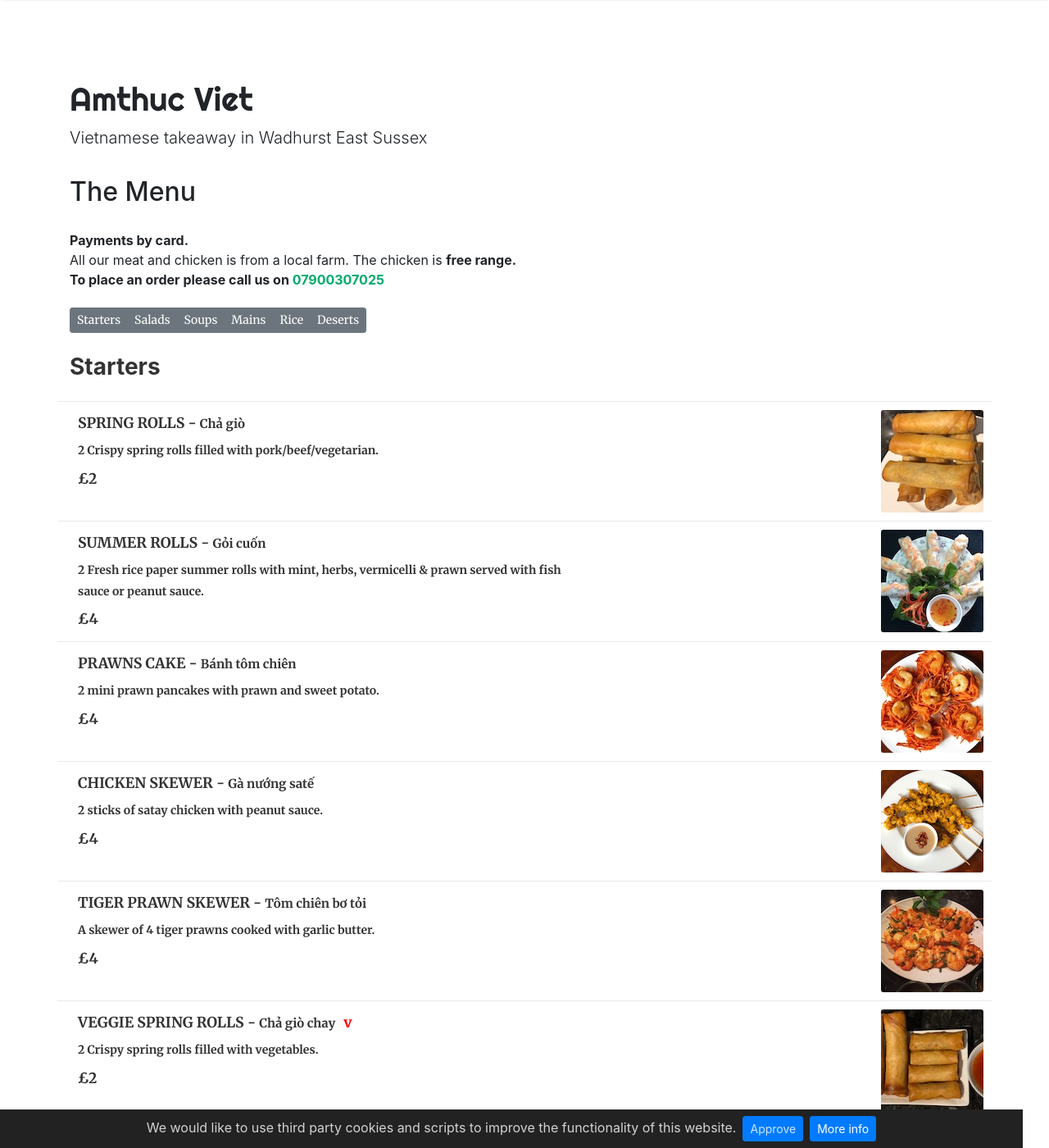
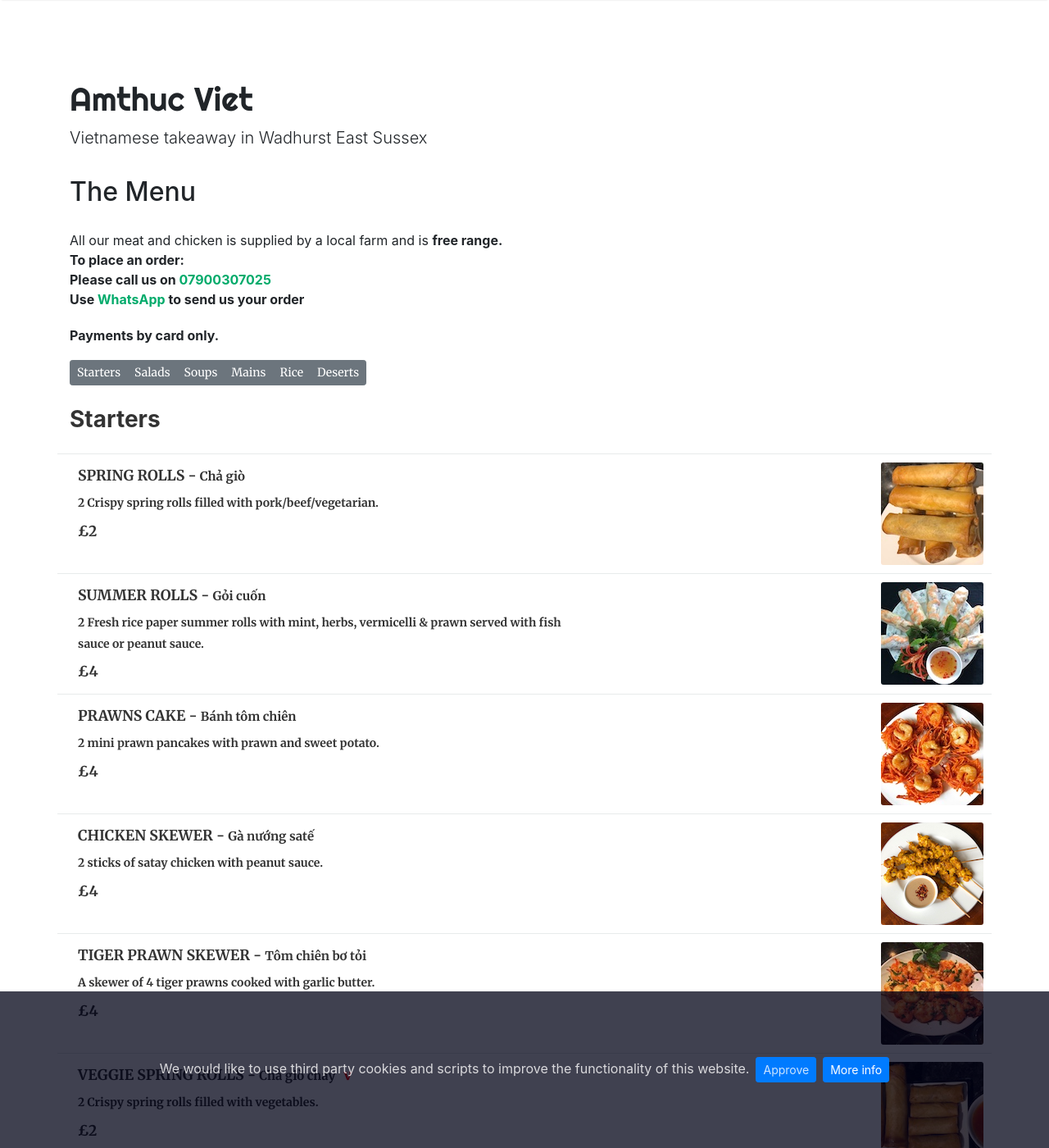
Before and after one commit to sela/amthuc-viet, a Jekyll site: the page built from _pages/menu.html, in a window 1280 px wide and 1400 px high. Shown: the whole window at 82% size. Built offline with Jekyll 4.4.1, drawn with Linux system fonts in a browser that asks for light colours; nearby versions of some CDN libraries; comment, search, counter and statistics services are not loaded.

Commit message:
improvments

```diff
--- a/_includes/cookie-consent.html
+++ b/_includes/cookie-consent.html
@@ -1,5 +1,5 @@
 <style>
-    #cookie-notice {padding: 0.5rem 1rem; display: none; text-align: center; position: fixed; bottom: 0; width: calc(100% - 2rem); background: #222; color: rgba(255,255,255,0.8);}
+    #cookie-notice {padding: 5rem 1rem; display: none; text-align: center; position: fixed; bottom: 0; width: 100%; background: rgba(0, 2, 22, 0.75); color: rgba(255,255,255,0.8);}
     #cookie-notice a {display: inline-block; cursor: pointer; margin-left: 0.5rem;}
     @media (max-width: 767px) {
         #cookie-notice span {display: block; padding-top: 3px; margin-bottom: 1rem;}
--- a/_pages/menu.html
+++ b/_pages/menu.html
@@ -7,10 +7,14 @@
 {% assign temp = site.data.amthuc_viet_menu | group_by: 'category' %}
 <section>
     <h2 style="padding-bottom: 20px">The Menu</h2>
-    <div><b>Payments by card.</b></div>
-    <div>All our meat and chicken is from a local farm. The chicken is <b>free range.</b></div>
+    <div>All our meat and chicken is supplied by a local farm and is <b>free range.</b></div>
 
-    <div style="padding-bottom: 20px;"><b>To place an order please call us on&nbsp;<a href="tel:+447900307025">07900307025</a></b></div>
+    <div style="padding-bottom: 20px;"><b>To place an order:</b><br/>
+        <b>Please call us on&nbsp;<a href="tel:+447900307025">07900307025</a></b><br/>
+        <b>Use <a href="https://wa.me/c/447900307025">WhatsApp</a> to send us your order</b></div>
+    <div><b>Payments by card only.</b></div>
+    <p/>
+
 
     <div class="article-post">
         <div class="btn-group btn-group-sm" role="group">
--- a/index.html
+++ b/index.html
@@ -15,7 +15,6 @@
         <div class="col-md-8 pr-4">
             <p>Amthuc Viet is a family run business in Wadhurst East Sussex. We offer a Vietnamese food for takeaway.</p>
             <p>We offer authentic Vietnamese food for you to collect from Wednesday to Saturday 17:00 to 20:00.</p>
-            <p><b>Payments by card.</b></p>
         </div>
     </div>
     <div class="row">
```
